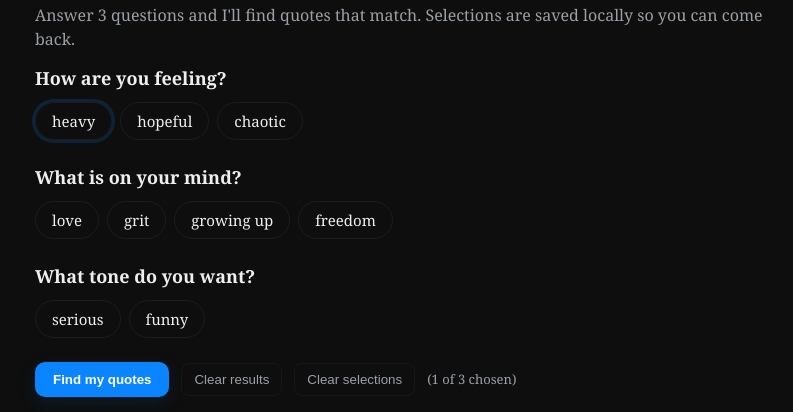
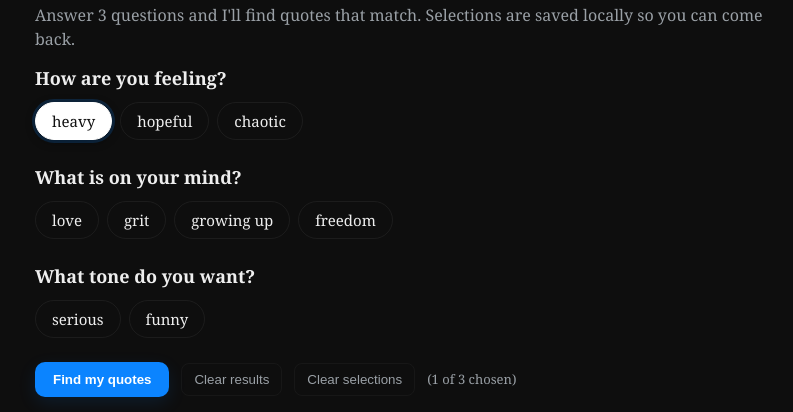
Before and after one commit to 37592747483/Motivation-site, a plain HTML site: page index.html in a window 1280 px wide. Both pictures are taken after a click on the radio button "heavy". Shown: the part 82-494 px from the top of the page, without its empty margins (195-988 px from the left). Drawn offline with Linux system fonts and the light colour scheme.

Commit message:
Fix selection visuals: use centralized selectOption with data-qkey and ensure selections remain editable after clearing

```diff
--- a/index.html
+++ b/index.html
@@ -111,11 +111,13 @@ function buildQuiz(){
       var span=document.createElement('span');span.className='opt';
       var b=document.createElement("button");b.className='opt';b.textContent=opt; b.setAttribute('role','radio'); b.setAttribute('tabindex','0');
       b.setAttribute('aria-checked','false');
-      b.addEventListener('keydown', function(e){ if(e.key==='Enter' || e.key===' '){ e.preventDefault(); b.click(); } });
-      b.onclick=function(){ picks[Q.k]=opt; persistPicks(); updateButtons(d,opt); };
+      // store dataset keys so selection handler is robust
+      b.dataset.qkey = Q.k;
+      b.dataset.opt = opt;
+      b.addEventListener('keydown', function(e){ if(e.key==='Enter' || e.key===' '){ e.preventDefault(); selectOption(this.dataset.qkey, this.dataset.opt); } });
+      b.onclick=function(){ selectOption(this.dataset.qkey, this.dataset.opt); };
       span.appendChild(b);
       d.appendChild(span);
-      // note: defer visual marking until after all buttons are attached
     })(Q,Q.opts[j]);}
     q.appendChild(d);
   }
@@ -124,24 +126,41 @@ function buildQuiz(){
   updateSummary();
 }
 
-function updateButtons(container,selected){
-  var sib=container.getElementsByTagName('button');
-  for(var n=0;n<sib.length;n++){ sib[n].classList.remove('on'); sib[n].setAttribute('aria-checked','false'); }
-  for(var n=0;n<sib.length;n++){ if(sib[n].textContent===selected){ sib[n].classList.add('on'); sib[n].setAttribute('aria-checked','true'); } }
+// centralized selection handler
+function selectOption(qkey, opt, skipPersist){
+  // update model
+  picks[qkey] = opt;
+  if(!skipPersist) persistPicks();
+  // update UI buttons for that question
+  var sel = document.querySelectorAll('button.opt[data-qkey="'+qkey+'"]');
+  for(var i=0;i<sel.length;i++){
+    var btn = sel[i];
+    var isSelected = (btn.dataset.opt === opt);
+    btn.classList.toggle('on', isSelected);
+    btn.setAttribute('aria-checked', isSelected ? 'true' : 'false');
+  }
   updateSummary();
 }
 
+function updateButtons(container,selected){
+  // kept for compatibility; but delegate to selectOption when needed
+  var qkey = null;
+  // try to infer qkey from container
+  var btn = container.querySelector('button.opt');
+  if(btn) qkey = btn.dataset.qkey;
+  if(qkey){ selectOption(qkey, selected); }
+}
+
 function restoreSelections(){
-  // walk questions and update buttons so selections are editable after reload
   for(var i=0;i<questions.length;i++){
     var Q = questions[i];
-    var container = q.children[i]; // the corresponding .q element
+    var container = q.children[i];
     if(!container) continue;
     var selected = picks[Q.k];
     if(selected){
-      updateButtons(container, selected);
+      // apply selection visually without re-persisting
+      selectOption(Q.k, selected, true);
     } else {
-      // ensure none are marked
       var sib = container.getElementsByTagName('button');
       for(var n=0;n<sib.length;n++){ sib[n].classList.remove('on'); sib[n].setAttribute('aria-checked','false'); }
     }
```
